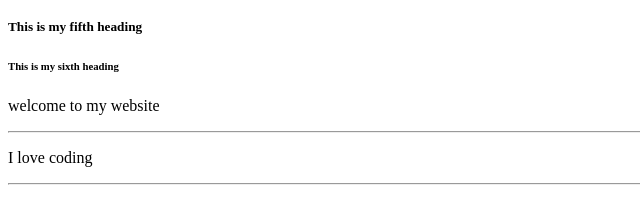
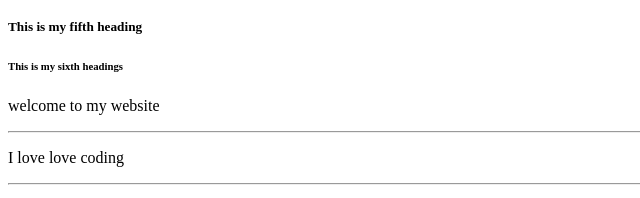
Before and after one commit to iamakostik/html_course, a plain HTML site: page index.html in a window 1280 px wide. Shown: the part 191-389 px from the top of the page, 0-640 px from the left. Drawn offline with Linux system fonts and the light colour scheme.

Commit message:
Commit after branching html_style

```diff
--- a/index.html
+++ b/index.html
@@ -9,11 +9,11 @@
         <h3>This is my third heading</h3>
         <h4>This is my fourth heading</h4>
         <h5>This is my fifth heading</h5>
-        <h6>This is my sixth heading</h6>
+        <h6>This is my sixth headings</h6>
         <p>welcome to my website</p>
         <hr>
         <p>
-            I love coding
+            I love love coding
             <hr>
         </p>
         <pre>
```
Also changed, not shown: style.css (added), 1 other file.
